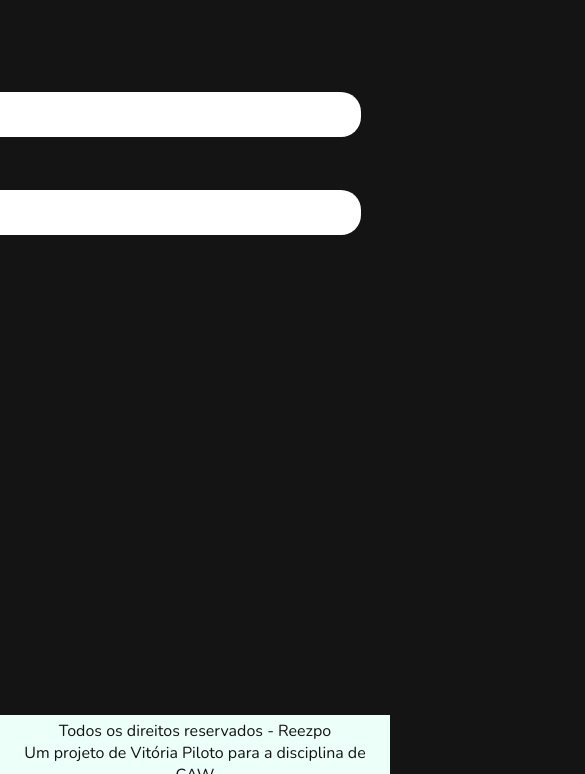
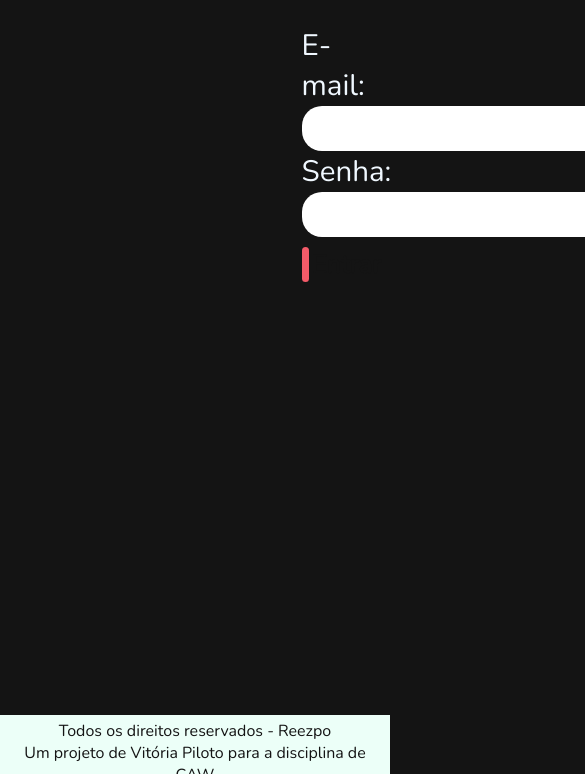
Before and after one commit to VitoriaPiloto/reezpo, a plain HTML site: page html/entrar.html in a window 390 px wide. Shown: the part 70-844 px from the top of the page, 585 px wide, since content can reach past the window. Drawn offline with nearby package versions, Linux system fonts and the light colour scheme.

Commit message:
atualizando estilo da pagina entrar

```diff
--- a/css/entrar-style.css
+++ b/css/entrar-style.css
@@ -45,7 +45,7 @@ button a {
 }
 
 @media screen and (max-width: 935px) {
-    form {
+    #formulario {
         padding: 7%;
         width: 30%;
     }
```
Also changed, not shown: html/contratar.html (+4 -6 lines).
